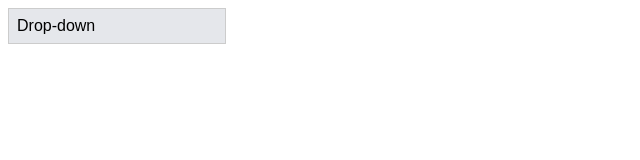
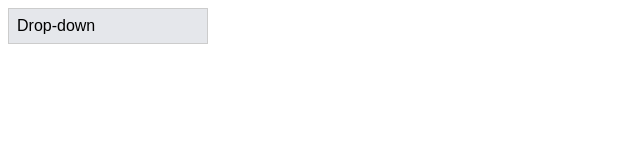
Before and after one commit to Elliot-Akande/drop-down-menu, a website built with webpack: page index.html in a window 1280 px wide. Shown: the full height of the page, 0-640 px from the left. Built offline with nearby package versions, Linux system fonts and the light colour scheme.

Commit message:
Update styling

```diff
--- a/src/style.css
+++ b/src/style.css
@@ -1,10 +1,11 @@
 .dropdown {
-  display: inline-block;
+  display: flex;
+  flex-direction: column;
+  width: 200px;
 }
 
 .dropdown__button {
   padding: 8px;
-  width: 200px;
   background: #e5e7eb;
   border: 1px solid #ccc;
   font-family: Arial, sans-serif;
```
